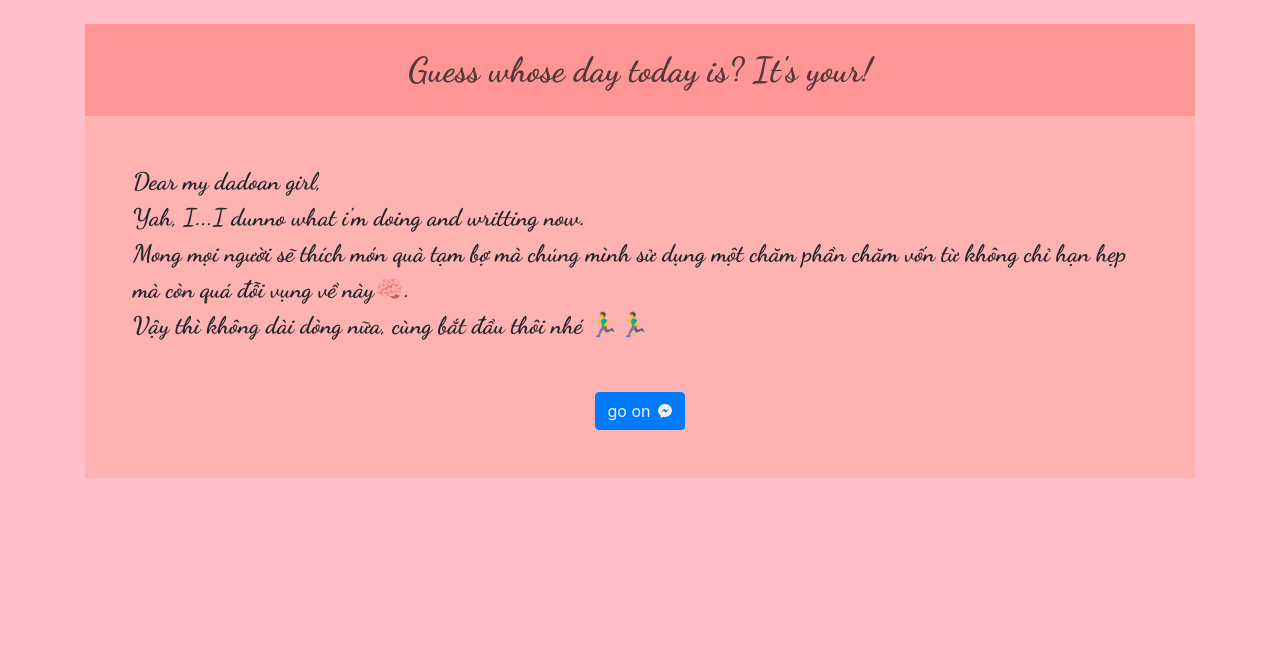
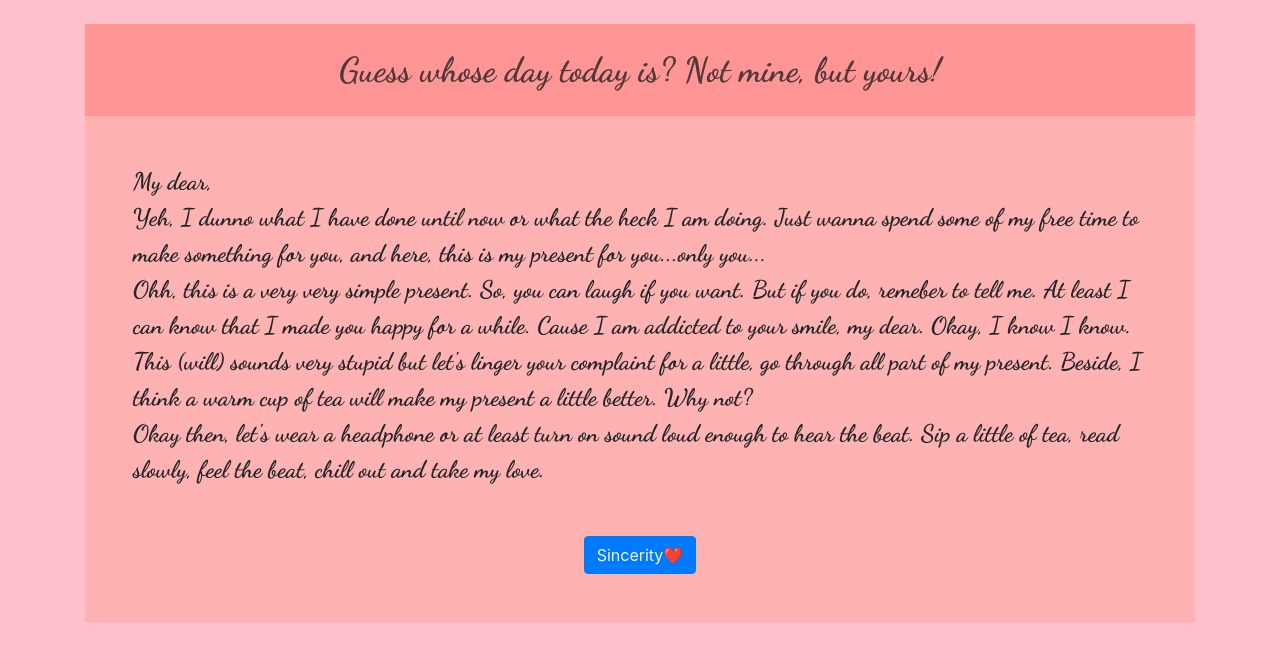
Before and after one commit to nv259/mydadoangirl, a plain HTML site: page index2.html in a window 1280 px wide. Drawn offline with nearby package versions, Linux system fonts and the light colour scheme; a script that the page names is missing.

Commit message:
18102022

```diff
--- a/index2.html
+++ b/index2.html
@@ -22,20 +22,21 @@
 			<div class="col-12">
 				<div class="thu">
 					<div class="thuTitle text-center">
-						<div class="something">Guess whose day today is? It's your!</div>
+						<div class="something">Guess whose day today is? Not mine, but yours!</div>
 					</div>
 					<div class="content">
 						<div class="tamthu p-5">
-				Dear my dadoan girl,
+				My dear,
 					<br>
-				Yah, I...I dunno what i'm doing and writting now.
+				Yeh, I dunno what I have done until now or what the heck I am doing. Just wanna spend some of my free time to make something for you, and here, this is my present for you...only you...
 					<br>
-				Mong mọi người sẽ thích món quà tạm bợ mà chúng mình sử dụng một chăm phần chăm vốn từ không chỉ hạn hẹp mà còn quá đỗi vụng về này🧠.
+				Ohh, this is a very very simple present. So, you can laugh if you want. But if you do, remeber to tell me. At least I can know that I made you happy for a while. Cause I am addicted to your smile, my dear.
+				Okay, I know I know. This (will) sounds very stupid but let's linger your complaint for a little, go through all part of my present. Beside, I think a warm cup of tea will make my present a little better. Why not?
 					<br>
-				Vậy thì không dài dòng nữa, cùng bắt đầu thôi nhé 🏃‍♂️🏃‍♂️
+				Okay then, let's wear a headphone or at least turn on sound loud enough to hear the beat. Sip a little of tea, read slowly, feel the beat, chill out and take my love.
 				</div>
 						<div class="col-12 text-center">
-							<div class="btn btn-primary mb-5"><a href="./part2/index.html" style="color: #f4f4f4;">go on<i class="fab fa-facebook-messenger ml-2"></i></a></div>
+							<div class="btn btn-primary mb-5"><a href="./part2/index.html" style="color: #f4f4f4;">Sincerity❤️</a></div>
 						</div>
 					</div>
 				</div>
```
Also changed, not shown: part2/index.html (+5 -6 lines), 7 other files.
